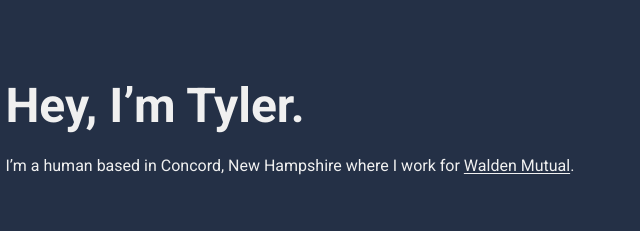
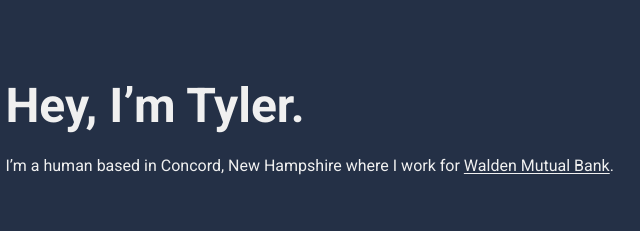
Before and after one commit to tcp13/tcp13.github.io, a plain HTML site: page index.html in a window 1280 px wide. Shown: the top 231 px of the page, 97-737 px from the left. Drawn offline with Linux system fonts and the light colour scheme.

Commit message:
updated WMB full name

```diff
--- a/index.html
+++ b/index.html
@@ -33,7 +33,7 @@
             <h1>Hey, I’m Tyler.</h1>
         </header>
         <main>
-            <p>I’m a human based in Concord, New Hampshire where I work for <a href='https://waldenmutual.com' target='_blank'>Walden Mutual</a>.</p>
+            <p>I’m a human based in Concord, New Hampshire where I work for <a href='https://waldenmutual.com' target='_blank'>Walden Mutual Bank</a>.</p>
             <br>
             <h2>Some neat things I’ve done:</h2>
             <ul>
```
